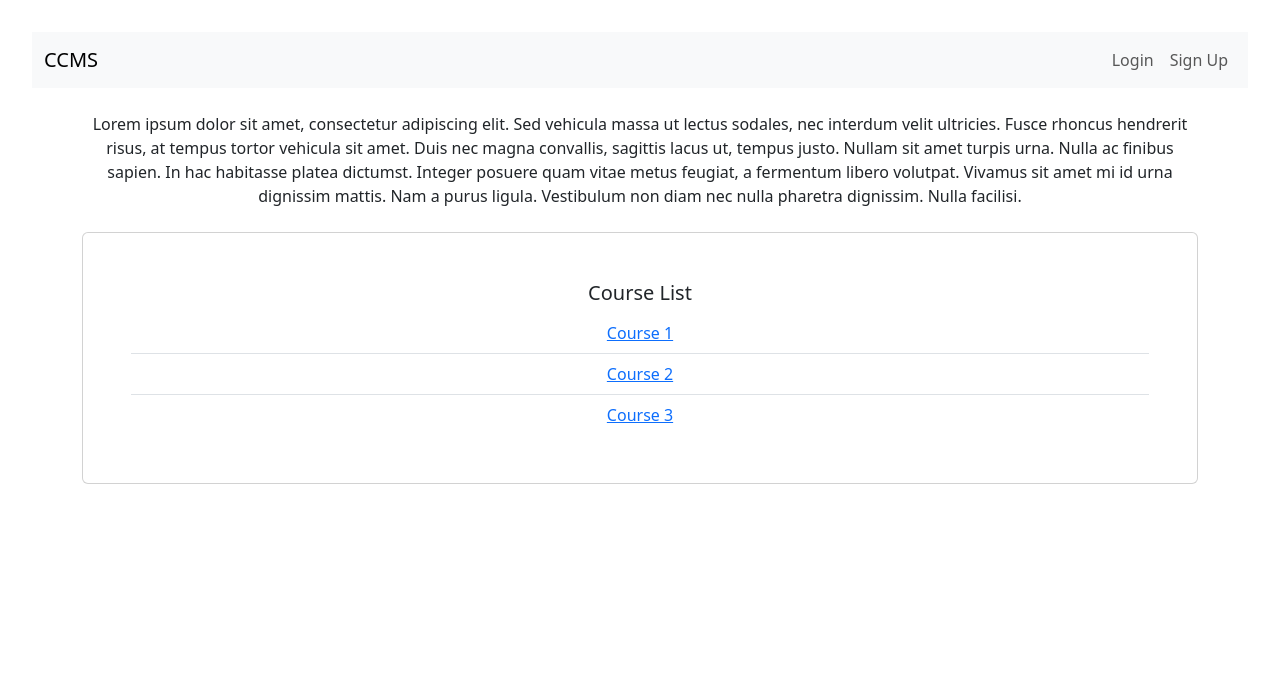
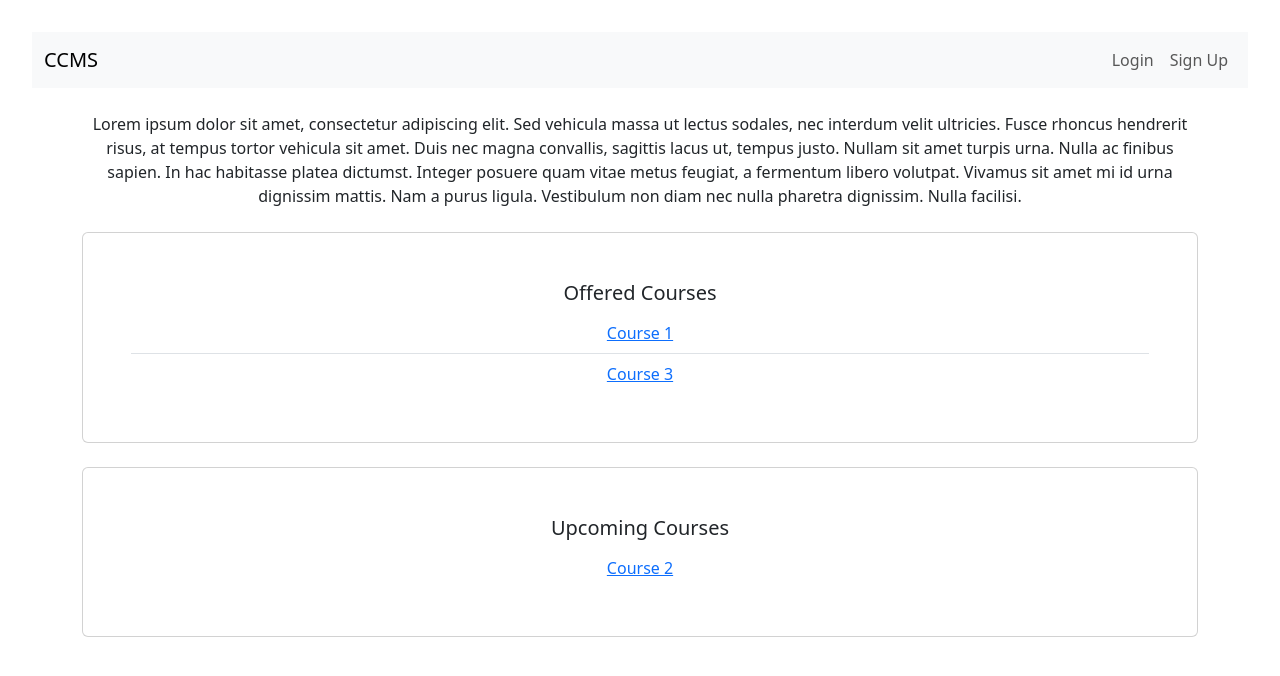
Before and after one commit to SahibAbbas123/CCMS, a React (Vite) app: page / in a window 1280 px wide. Shown: the top 676 px of the page. Built offline with nearby package versions, Linux system fonts and the light colour scheme.

Commit message:
Added upcoming and offered courses list primarily

```diff
--- a/src/App.tsx
+++ b/src/App.tsx
@@ -7,9 +7,9 @@ import Intro from './components/Intro'
 import CourseList from './components/CourseList'
 
 const courses = [
-  { id: 1, name: 'Course 1' },
-  { id: 2, name: 'Course 2' },
-  { id: 3, name: 'Course 3' },
+  { id: 1, name: 'Course 1', category: 'Offered' as const },
+  { id: 2, name: 'Course 2', category: 'Upcoming' as const },
+  { id: 3, name: 'Course 3', category: 'Offered' as const },
   // Add more courses as needed
 ];
 
@@ -20,7 +20,7 @@ function App() {
     <>
     <Navbar></Navbar>
     <Intro></Intro>
-    <CourseList courses={courses}></CourseList>
+    <CourseList courses={courses} />
     </>
   )
 }
--- a/src/components/CourseList.tsx
+++ b/src/components/CourseList.tsx
@@ -5,6 +5,7 @@ import React from 'react';
 interface Course {
   id: number;
   name: string;
+  category: 'Offered' | 'Upcoming'; // Added category property
 }
 
 interface Props {
@@ -12,13 +13,29 @@ interface Props {
 }
 
 const CourseList: React.FC<Props> = ({ courses }) => {
+  // Filter courses by category
+  const offeredCourses = courses.filter(course => course.category === 'Offered');
+  const upcomingCourses = courses.filter(course => course.category === 'Upcoming');
+
   return (
     <div className="container mt-4">
       <div className="card">
         <div className="card-body">
-          <h5 className="card-title">Course List</h5>
+          <h5 className="card-title">Offered Courses</h5>
           <ul className="list-group list-group-flush">
-            {courses.map(course => (
+            {offeredCourses.map(course => (
+              <li key={course.id} className="list-group-item">
+                <a href={`/course/${course.id}`}>{course.name}</a>
+              </li>
+            ))}
+          </ul>
+        </div>
+      </div>
+      <div className="card mt-4">
+        <div className="card-body">
+          <h5 className="card-title">Upcoming Courses</h5>
+          <ul className="list-group list-group-flush">
+            {upcomingCourses.map(course => (
               <li key={course.id} className="list-group-item">
                 <a href={`/course/${course.id}`}>{course.name}</a>
               </li>
```
